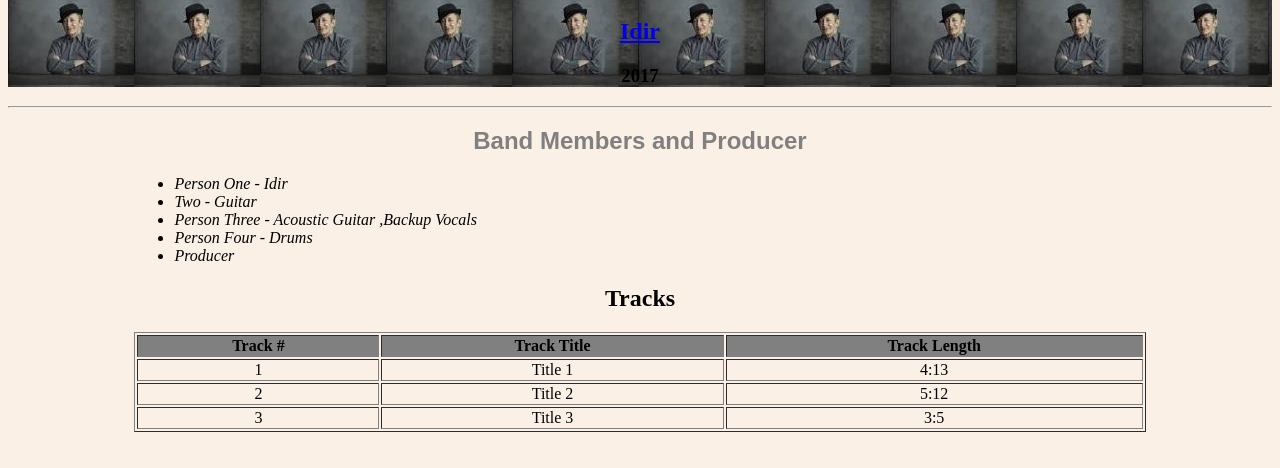
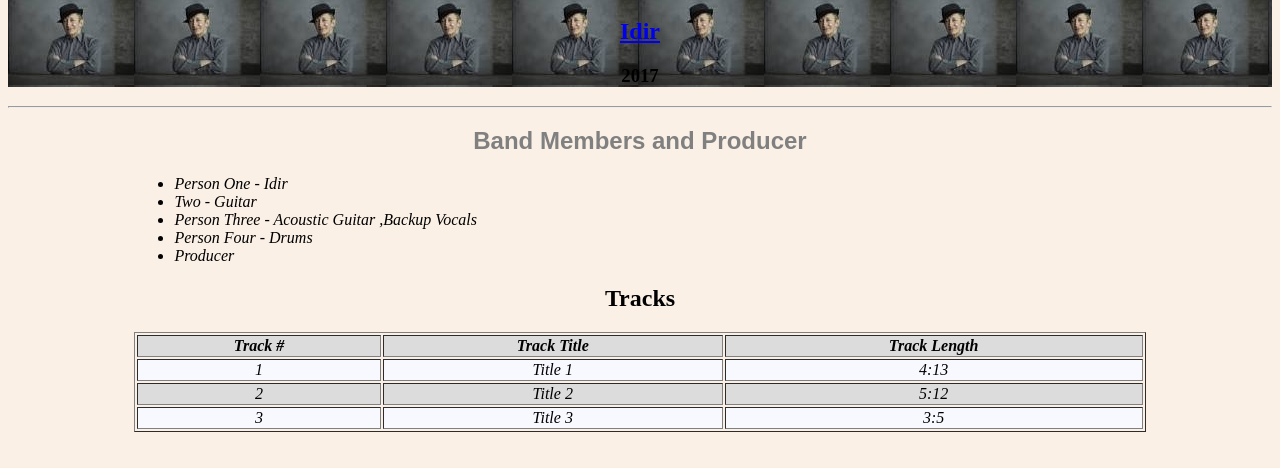
Before and after one commit to BSonia3/repoAlbum, a plain HTML site: page index.HTML in a window 1280 px wide. Shown: the part 62-530 px from the top of the page. Drawn offline with Linux system fonts and the light colour scheme.

Commit message:
Add files via upload
css changes

```diff
--- a/style.css
+++ b/style.css
@@ -11,4 +11,11 @@
 .contain{margin-left:20%; }
 #people{margin-left: 10%;
 font-style: italic;}
-.titles{margin-left:10% ;margin-right: 10%;margin-bottom:5% }
+.titles{margin-left:10% ;margin-right: 10%;margin-bottom:5% ;
+       font-style :italic}
+
+tbody tr:nth-child(even){background-color:ghostwhite}
+tbody tr:nth-child(odd){background-color:gainsboro}
+
+a:hover{text-decoration:none;
+         color:gold ;}
```
